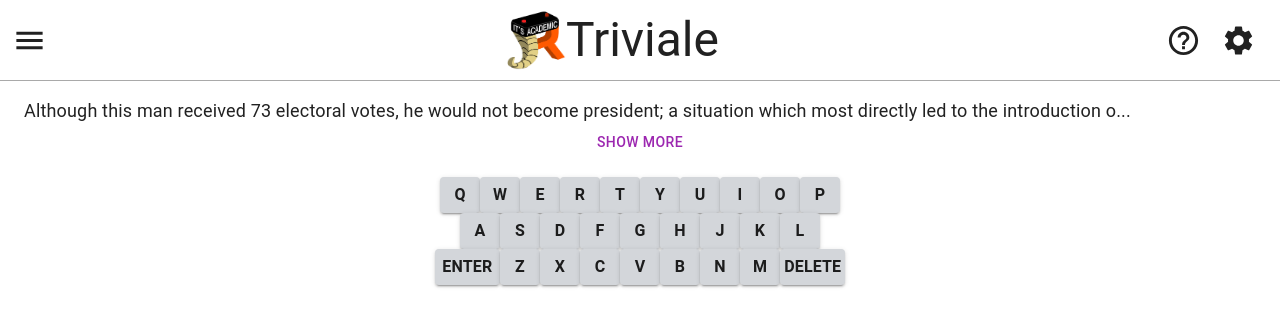
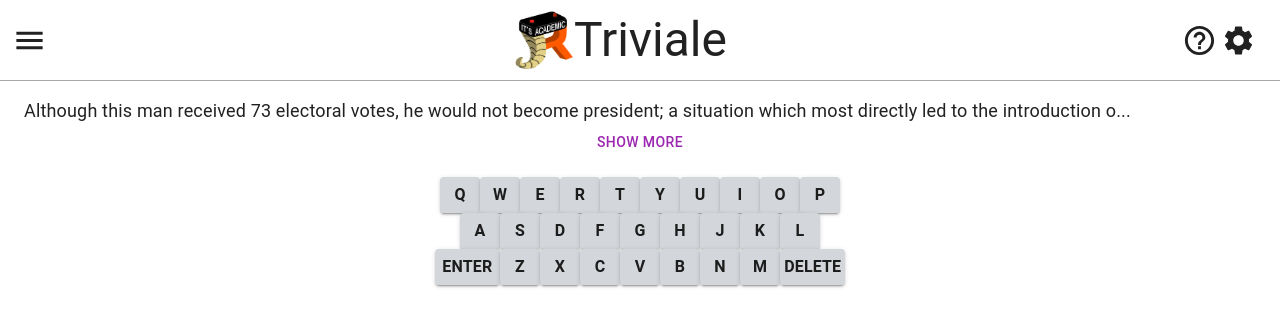
Before and after one commit to dotcomstar/Triviale, a React (Vite) app: page / in a window 1280 px wide. Shown: the top 326 px of the page. Built offline with nearby package versions, Linux system fonts and the light colour scheme; what simple-zustand-devtools would draw is missing.

Commit message:
Replace divs with fragments

```diff
--- a/src/components/navbar/help/HelpButton.tsx
+++ b/src/components/navbar/help/HelpButton.tsx
@@ -25,12 +25,11 @@ const HelpButton = () => {
   };
 
   return (
-    <div>
+    <>
       <IconButton
         edge="start"
         color="inherit"
         aria-label="help"
-        sx={{ mr: 2 }}
         onClick={handleClickOpen}
       >
         <HelpOutlineIcon fontSize="large" />
@@ -40,7 +39,7 @@ const HelpButton = () => {
         onClose={handleClose}
         TransitionComponent={Transition}
       />
-    </div>
+    </>
   );
 };
 
--- a/src/components/navbar/settings/SettingsButton.tsx
+++ b/src/components/navbar/settings/SettingsButton.tsx
@@ -25,7 +25,7 @@ const SettingsButton = () => {
   };
 
   return (
-    <div>
+    <>
       <IconButton
         edge="start"
         color="inherit"
@@ -39,7 +39,7 @@ const SettingsButton = () => {
         onClose={handleClose}
         TransitionComponent={Transition}
       />
-    </div>
+    </>
   );
 };
 
```
